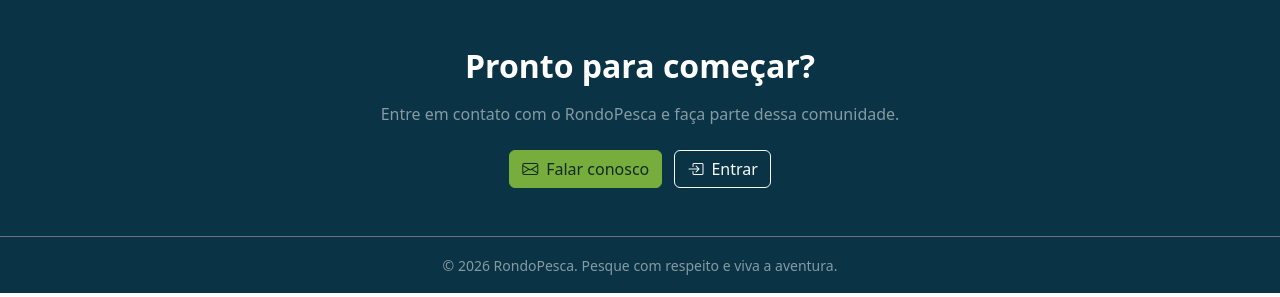
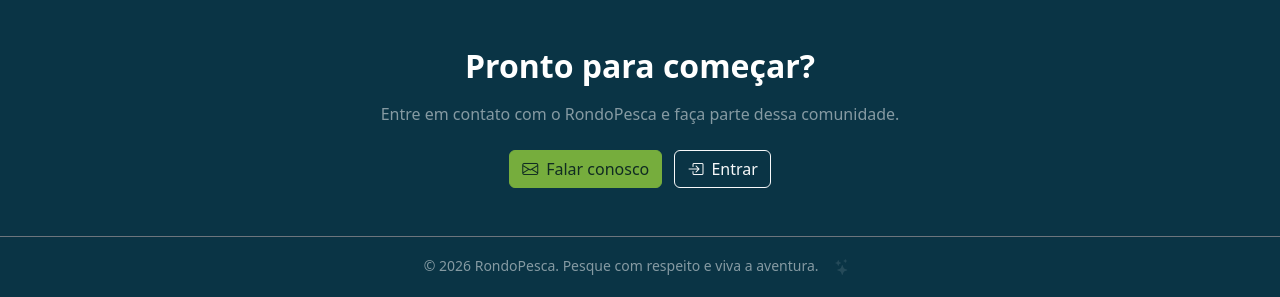
Before and after one commit to Thigas3Bti/RPDjango, a Django app: page / in a window 1280 px wide. Shown: the part 2267-2564 px from the top of the page. Run offline with Django 5.2, Linux system fonts and the light colour scheme.

Commit message:
arrumei certos codigos

```diff
--- a/static/css/base/home.css
+++ b/static/css/base/home.css
@@ -52,3 +52,24 @@ body { background: var(--rondo-fundo); color: #203a28; }
 .icone-rondo { color: var(--rondo-verde); font-size: 2.3rem; }
 .bg-secao-alternada { background: #e7f0e4; }
 .logo-sobre { max-height: 280px; object-fit: contain; }
+.secret-surprise-button {
+    display: inline-flex;
+    align-items: center;
+    justify-content: center;
+    width: 1.75rem;
+    height: 1.75rem;
+    margin-left: 0.35rem;
+    border-radius: 50%;
+    color: inherit;
+    opacity: 0.22;
+    text-decoration: none;
+    vertical-align: middle;
+    transition: opacity 0.2s ease, background-color 0.2s ease;
+}
+
+.secret-surprise-button:hover,
+.secret-surprise-button:focus-visible {
+    background-color: rgba(255, 255, 255, 0.14);
+    color: inherit;
+    opacity: 1;
+}
--- a/templates/base.html
+++ b/templates/base.html
@@ -231,6 +231,10 @@
                 <footer class="admin-footer text-center mt-4 py-3 text-muted">
                     <!-- Texto de copyright com ano e descrição do template -->
                     © 2026 - Template administrativo para aplicação Django
+                    <a class="secret-surprise-button" href="{% url 'surpresa' %}"
+                        aria-label="Abrir surpresa" title="Surpresa">
+                        <i class="bi bi-stars" aria-hidden="true"></i>
+                    </a>
                 </footer>
             </main>
         </div>
--- a/web/templates/web/home.html
+++ b/web/templates/web/home.html
@@ -164,6 +164,10 @@
 
     <footer class="rodape-rondo border-top border-secondary py-3 text-center text-white-50">
         <small>© 2026 RondoPesca. Pesque com respeito e viva a aventura.</small>
+        <a class="secret-surprise-button" href="{% url 'surpresa' %}"
+            aria-label="Abrir surpresa" title="Surpresa">
+            <i class="bi bi-stars" aria-hidden="true"></i>
+        </a>
     </footer>
 
     <script src="https://cdn.jsdelivr.net/npm/bootstrap@5.3.8/dist/js/bootstrap.bundle.min.js"></script>
--- a/web/urls.py
+++ b/web/urls.py
@@ -7,6 +7,7 @@ urlpatterns = [
     path('', views.home, name='home'),
     path('inicio/', views.inicio, name='inicio'),
     path('contato/', views.contato, name='contato'),
+    path('surpresa/', views.surpresa, name='surpresa'),
     path('dicas/', views.dicas, name='dicas'),
     path('dicas/adicionar/', views.adicionar_dica, name='adicionar_dica'),
     path('login/', views.login, name='login'),
--- a/web/views.py
+++ b/web/views.py
@@ -33,6 +33,10 @@ def home(request):
 
 def contato(request):
     return render(request, 'web/contato.html')
+
+
+def surpresa(request):
+    return render(request, 'web/surpresa.html')
 
 
 def dicas(request):
```
Also changed, not shown: static/css/base/base.css (+22 -0 lines), web/tests.py (+17 -0 lines), db.sqlite3.
